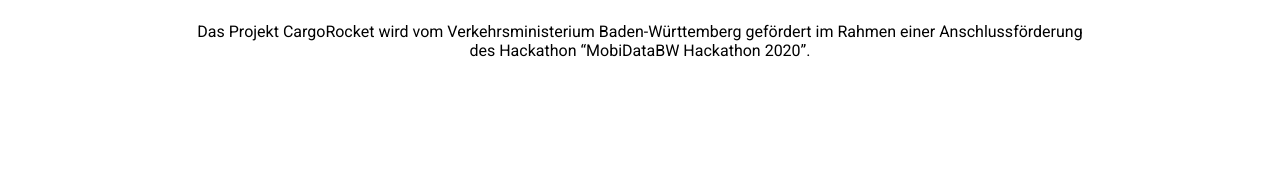
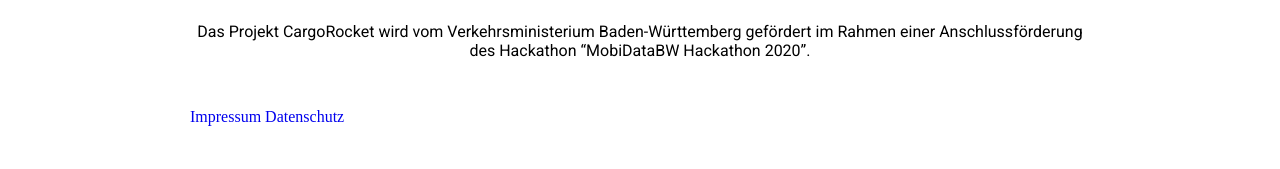
Before and after one commit to CargoRocket/website, a Jekyll site: the page built from index.md, in a window 1280 px wide. Shown: the part 2673-2842 px from the top of the page. Built offline with Jekyll 4.4.1, drawn with Linux system fonts in a browser that asks for light colours; before the commit the page ends 2781 px from its top, so only the background shows below that.

Commit message:
Add footer

```diff
--- a/_includes/footer.html
+++ b/_includes/footer.html
@@ -1,2 +1,6 @@
 <footer>
+    <div class="content">
+        <a href="/impress">Impressum</a>
+        <a href="/privacy">Datenschutz</a>
+    </div>
 </footer>
--- a/_sass/home.scss
+++ b/_sass/home.scss
@@ -65,3 +65,7 @@
         background-color: $secondary-color;
     }
 }
+
+footer {
+    height: 4rem;
+}
```
